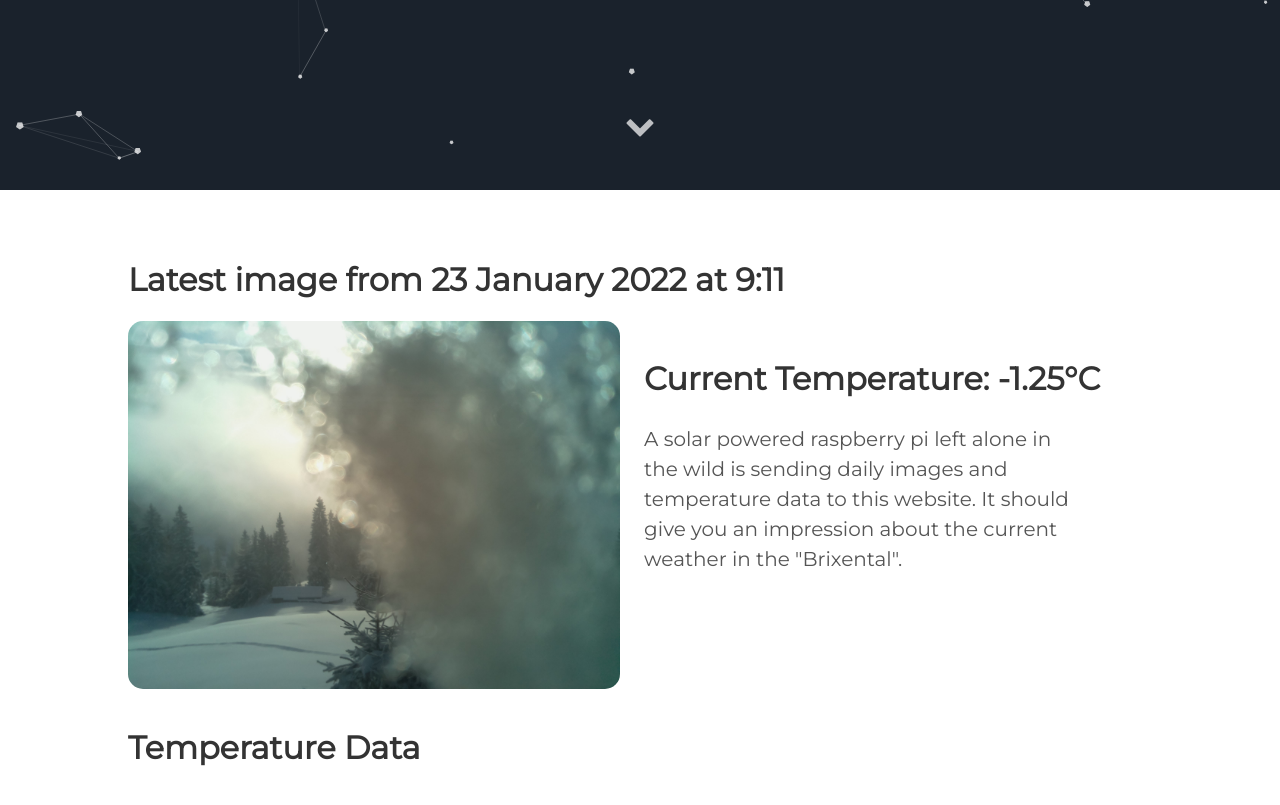
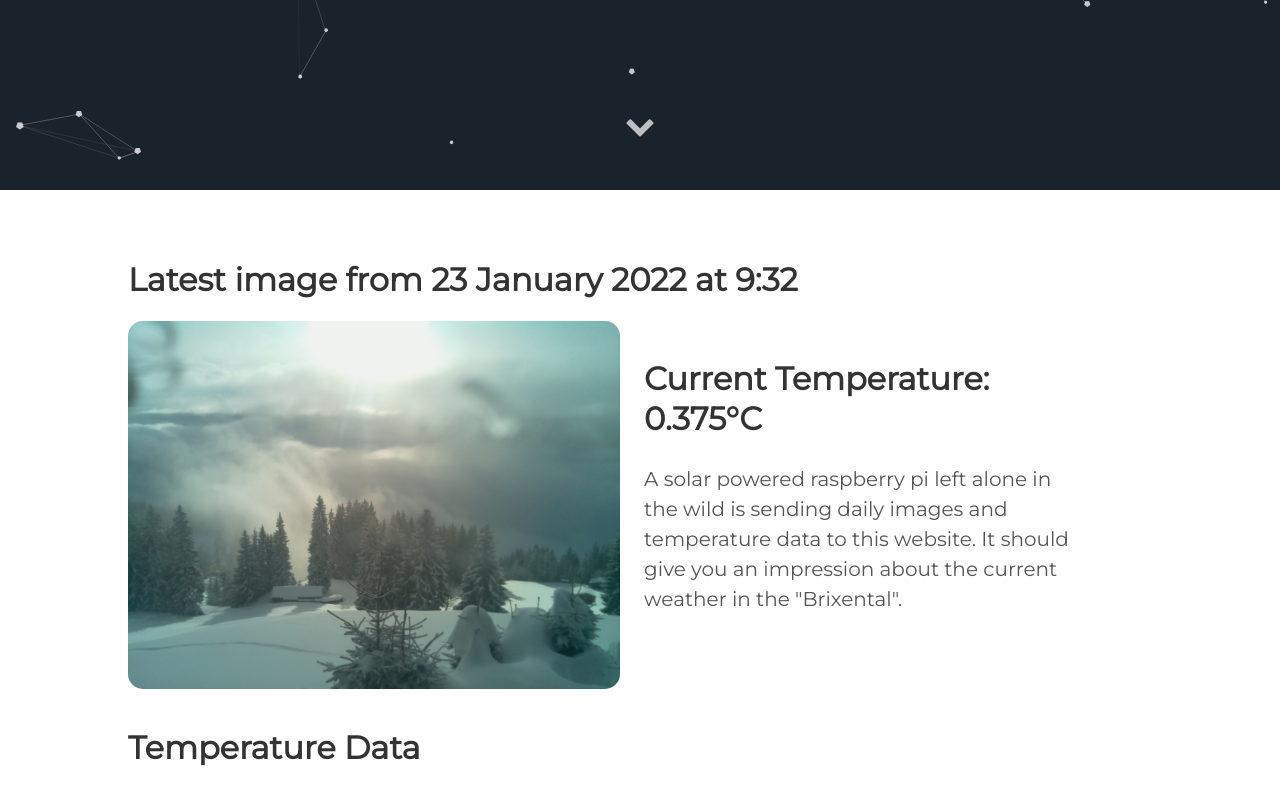
Before and after one commit to vektorious/vektorious.github.io, a Jekyll site: the page built from resources/huette.md, in a window 1280 px wide and 900 px high, scrolled down 710 px. Shown: the top 805 px of the window. Built offline with Jekyll 4.4.1, drawn with Linux system fonts in a browser that asks for light colours.

Commit message:
I'm a bot beep boop

```diff
--- a/resources/huette.md
+++ b/resources/huette.md
@@ -6,13 +6,13 @@ image: '/assets/img/'
 description: 'Live image from the Austrian alps'
 twitter_text: ' '
 ---
-## Latest image from 23 January 2022 at  9:11
+## Latest image from 23 January 2022 at  9:32
 <div class="huette">
   <div class="huette-image">
     <img src="{{ "/assets/img/huette.jpg" | prepend: site.baseurl }}">
   </div>
   <div class="huette-text">
-        <h2>Current Temperature: -1.25°C</h2>
+        <h2>Current Temperature: 0.375°C</h2>
         <p>A solar powered raspberry pi left alone in the wild is sending daily images and temperature data to this website. It should give you an impression about the current weather in the "Brixental".</p>
 
   </div>
```
Also changed, not shown: rpi-script/2022-01-23_093045.txt (renamed from rpi-script/2022-01-23_090936.txt, +5 -6 lines), rpi-script/huette.md (+2 -2 lines), assets/img/huette.jpg, assets/img/temp_plot.png, rpi-script/temp_plot.png, 1 other file.
